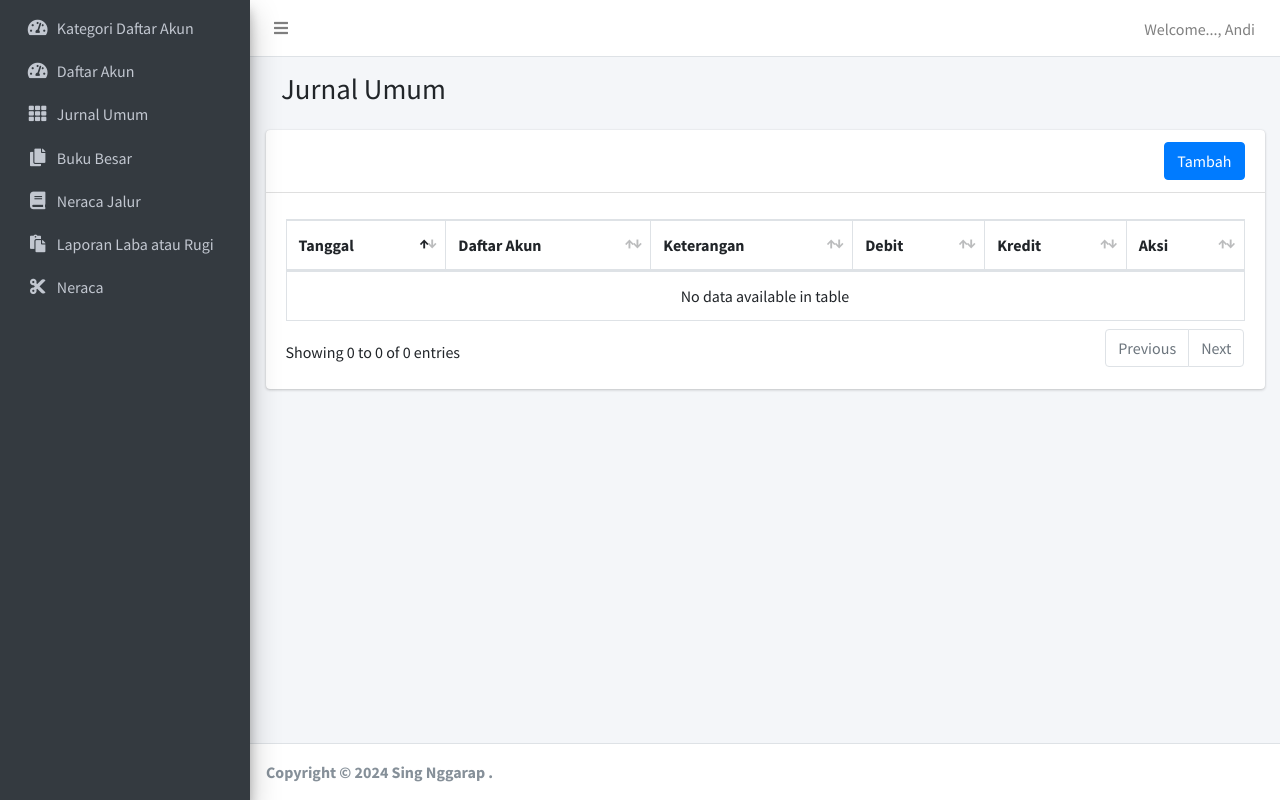
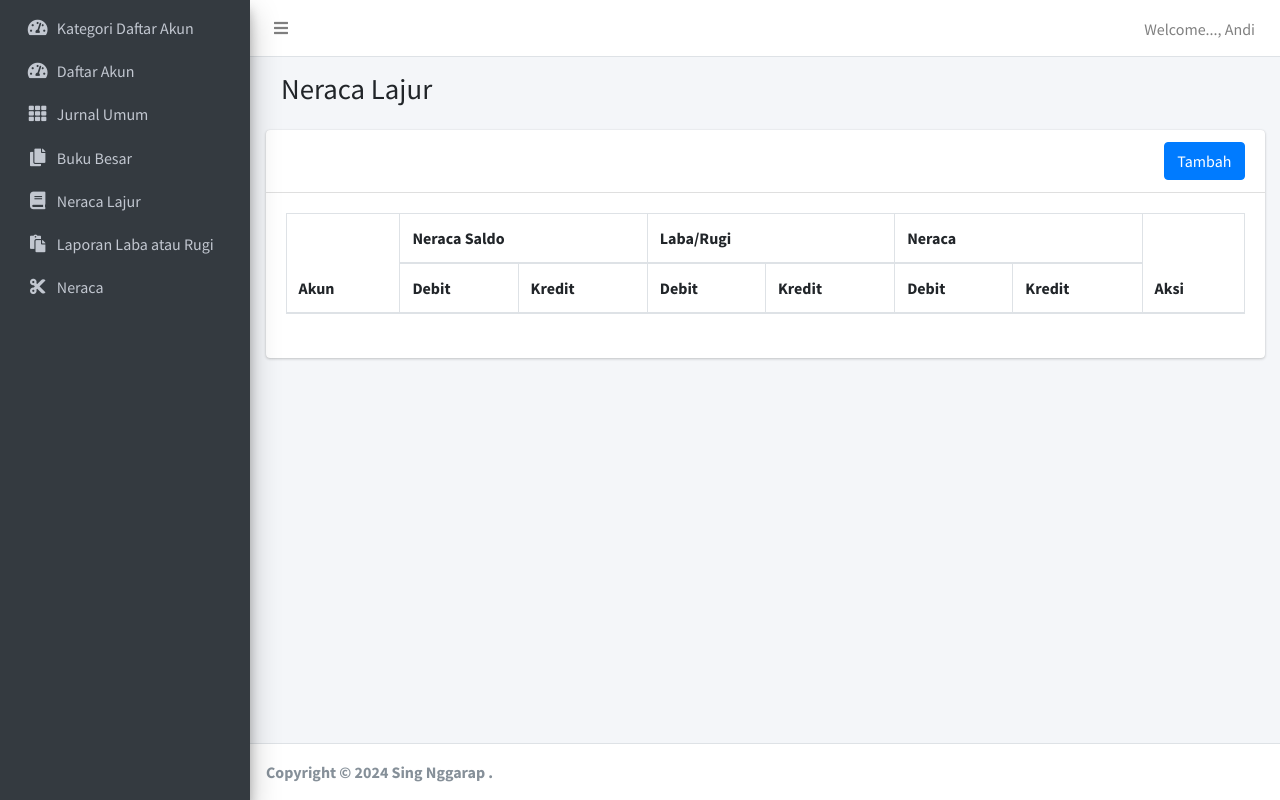
Before and after one commit to hdinjos/akuntansi-toko-batik, a Flask app: page /neraca-lajur in a window 1280 px wide. Run offline with Flask 3, Linux system fonts and the light colour scheme; data that the repository does not hold is empty; some libraries are stand-ins or nearby versions.

Commit message:
neraca lajur

```diff
--- a/app/models/DaftarAkun/__init__.py
+++ b/app/models/DaftarAkun/__init__.py
@@ -1,6 +1,8 @@
 from app.models import db
 from app.models.JurnalUmum import JurnalUmum
+from app.models.NeracaLajur import NeracaLajur
 # from app.models import Scrapped
+
 
 class KategoriDaftarAkun(db.Model):
   id = db.Column(db.Integer, primary_key=True)
@@ -13,3 +15,4 @@ class DaftarAkun(db.Model):
   name= db.Column(db.String(200), unique=False, nullable=False)
   category_id=db.Column(db.Integer, db.ForeignKey('kategori_daftar_akun.id', ondelete='CASCADE'))
   jurnal_umum= db.relationship('JurnalUmum', backref='daftar_akun', passive_deletes=True)
+  naraca_lajur= db.relationship('NeracaLajur', backref='daftar_akun', passive_deletes=True)
--- a/app/templates/buku_besar/index.html
+++ b/app/templates/buku_besar/index.html
@@ -61,7 +61,7 @@
       <div class="card-body">
         <div>
           {% for data in buku_besar %}
-          <h5>{{data['daftar_akun_name']}}</h5>
+          <h5>Akun {{data['daftar_akun_name']}}</h5>
           <table class="table table-hover mb-4">
             <tbody>
               <tr>
--- a/app/templates/layout.html
+++ b/app/templates/layout.html
@@ -112,7 +112,7 @@
             <a href="/neraca-lajur" class="nav-link">
               <i class="nav-icon fas fa-book"></i>
               <p>
-                Neraca Jalur
+                Neraca Lajur
               </p>
             </a>
           </li>
--- a/app/templates/neraca_lajur/index.html
+++ b/app/templates/neraca_lajur/index.html
@@ -1,4 +1,15 @@
 {% extends "layout.html" %} {% block content %}
+
+<section class="content-header">
+  <div class="container-fluid">
+    <div class="row mb-2">
+      <div class="col-sm-6">
+        <h1>Neraca Lajur</h1>
+      </div>
+    </div>
+  </div>
+  <!-- /.container-fluid -->
+</section>
 
 <!-- Modal Delete-->
 <div
@@ -44,11 +55,45 @@
   <div class="col-12">
     <div class="card">
       <div class="card-header d-flex justify-content-end">
-        <a href="/daftar-akun/create" class="btn btn-primary">Tambah</a>
+        <a href="/neraca-lajur/create" class="btn btn-primary">Tambah</a>
       </div>
       <!-- /.card-header -->
       <div class="card-body">
-        <table id="example2" class="table table-bordered table-hover">
+        <table class="table table-bordered table-hover mb-4">
+          <thead>
+            <tr>
+              <th colspan="2" rowspan="2">Akun</th>
+              <th colspan="2">Neraca Saldo</th>
+              <th colspan="2">Laba/Rugi</th>
+              <th colspan="2">Neraca</th>
+              <th colspan="2" rowspan="2">Aksi</th>
+            </tr>
+            <tr>
+              <th>Debit</th>
+              <th>Kredit</th>
+              <th>Debit</th>
+              <th>Kredit</th>
+              <th>Debit</th>
+              <th>Kredit</th>
+            </tr>
+          </tbody>
+          <tbody>
+            {% for a in daftar_akuns %}
+
+            <tr>
+              <td colspan="2">{{a.daftar_akun_name}}</td>
+              <td>{{a.debit| int}}</td>
+              <td>{{a.credit|int}}</td>
+              <td> {% if a.jenis == 'lb' %} {{a.debit| int}} {% endif %}</td>
+              <td>{{a.credit|int}}</td>
+              <td>{{a.debit| int}}</td>
+              <td>{{a.credit|int}}</td>
+              <td>Hapus</td>
+            </tr>
+            {% endfor %}
+          </tbody>
+        </table>
+        <!-- <table id="example2" class="table table-bordered table-hover">
           <thead>
             <tr>
               <th>Kode</th>
@@ -82,7 +127,7 @@
             </tr>
             {% endfor %}
           </tbody>
-        </table>
+        </table> -->
       </div>
       <!-- /.card-body -->
     </div>
--- a/app/views/neraca_lajur/__init__.py
+++ b/app/views/neraca_lajur/__init__.py
@@ -1,6 +1,7 @@
 from app import server,db
 from flask import render_template, request, redirect, url_for
 from app.models.DaftarAkun import DaftarAkun
+from app.models.NeracaLajur import NeracaLajur
 import random
 import string
 
@@ -8,34 +9,38 @@ import string
 
 @server.route("/neraca-lajur")
 def index_lajur():
-    daftar_akuns = DaftarAkun.query.order_by(DaftarAkun.id.desc())
-    return render_template("jurnal_umum/index.html", title="Daftar Akun", daftar_akuns=daftar_akuns)
+    # daftar_akuns = NeracaLajur.query.order_by(NeracaLajur.id.desc())
+
+    daftar_akuns = db.session.query( NeracaLajur.id, NeracaLajur.jenis,NeracaLajur.debit,NeracaLajur.credit, DaftarAkun.name.label('daftar_akun_name')).filter(NeracaLajur.daftar_akun_id == DaftarAkun.id).all()
+    return render_template("neraca_lajur/index.html", title="Daftar Akun", daftar_akuns=daftar_akuns)
 
 @server.route("/neraca-lajur/create", methods=['POST', 'GET'])
 def create_lajur():
     if request.method == 'POST':
-        random_string = ''.join(random.choices(string.ascii_uppercase + string.digits, k=5))
-        code = random_string
-        name = request.form['name']
+        daftar_akun_id = request.form['daftar_akun_id']
+        jenis = request.form['jenis']
+        debit = request.form['debit']
+        credit = request.form['credit']
 
-        request_data = DaftarAkun(code=code, name=name)
+        request_data = NeracaLajur( daftar_akun_id = daftar_akun_id, jenis=jenis, debit=debit, credit=credit)
         db.session.add(request_data)
         db.session.commit()
-        return redirect(url_for('index'))
-    return render_template("jurnal_umum/add.html", title="Daftar Akun")
+        return redirect(url_for('index_lajur'))
+    daftar_akuns = DaftarAkun.query.all()
+    return render_template("neraca_lajur/add.html", title="Daftar Akun", daftar_akuns=daftar_akuns)
 
 @server.route("/neraca-lajur/edit/<id>", methods=['POST', 'GET'])
 def edit_lajur(id):
     if  request.method == 'GET':
         data = DaftarAkun.query.get(int(id))
-        return render_template("jurnal_umum/edit.html", title="Daftar Akun", data=data)
+        return render_template("neraca_lajur/edit.html", title="Daftar Akun", data=data)
     if request.method == 'POST':
         code = request.form['code']
         name = request.form['name']
 
         db.session.query(DaftarAkun).filter(DaftarAkun.id == int(id)).update({"code": code, "name": name})
         db.session.commit()
-        return redirect(url_for('index'))
+        return redirect(url_for('index_lajur'))
 
 @server.route("/neraca-lajur/delete", methods=['POST'])
 def delete_lajur():
@@ -44,4 +49,4 @@ def delete_lajur():
         if (id):
             DaftarAkun.query.filter_by(id=int(id)).delete()
             db.session.commit()
-            return redirect(url_for('index'))
+            return redirect(url_for('index_lajur'))
--- a/migrations/env.py
+++ b/migrations/env.py
@@ -36,7 +36,7 @@ def get_engine_url():
 # for 'autogenerate' support
 # from myapp import mymodel
 # target_metadata = mymodel.Base.metadata
-from app.models import DaftarAkun, JurnalUmum
+from app.models import DaftarAkun, JurnalUmum, NeracaLajur
 config.set_main_option('sqlalchemy.url', get_engine_url())
 target_db = current_app.extensions['migrate'].db
 
```
Also changed, not shown: app/models/NeracaLajur/__init__.py (added, +10 -0 lines), app/templates/neraca_lajur/add.html (+39 -7 lines), migrations/versions/2f385a39f5d4_neraca_lajur.py (added, +36 -0 lines).
